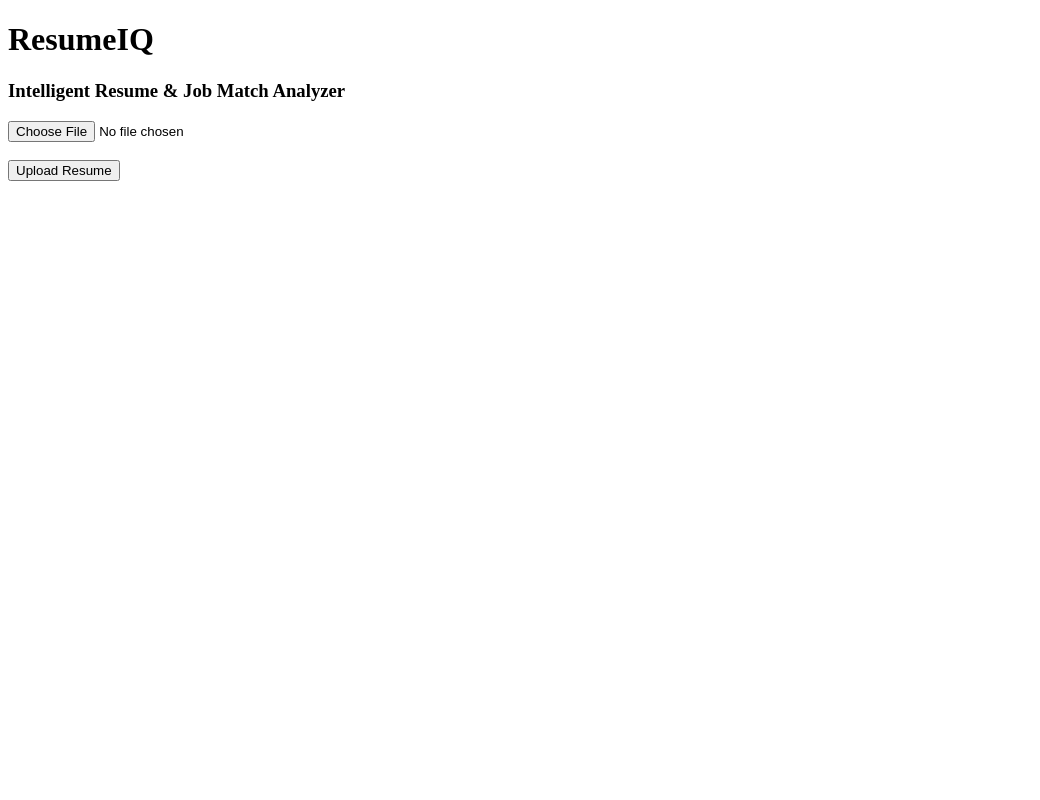
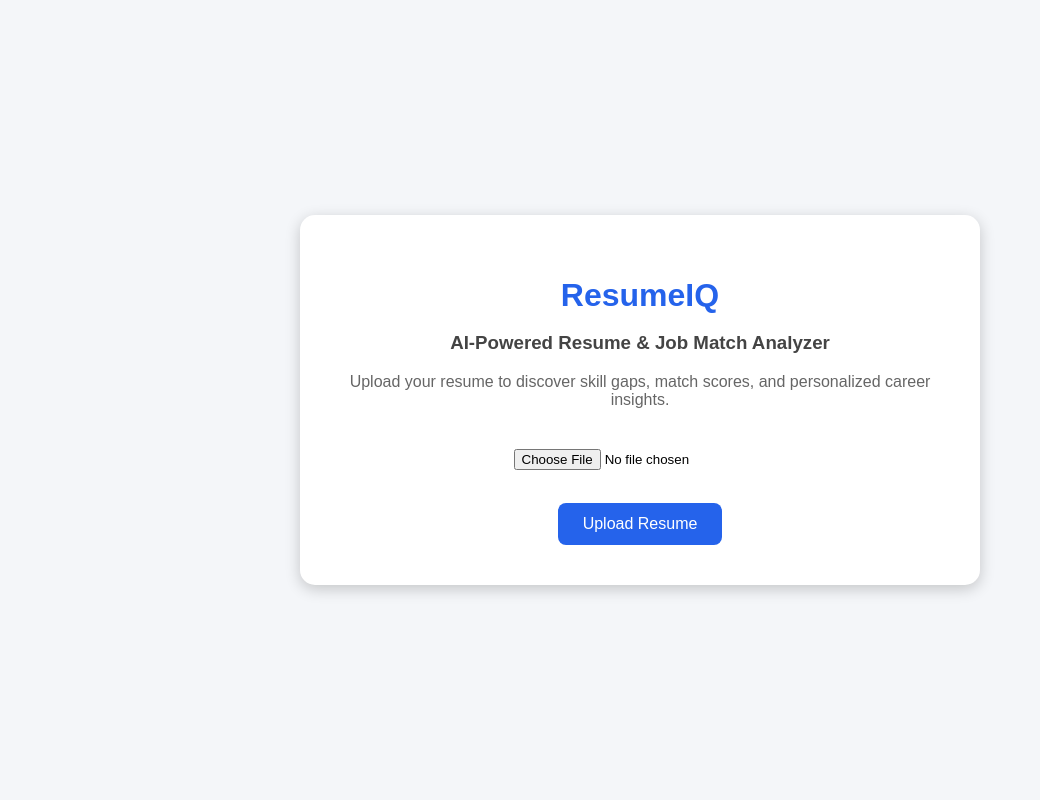
Before and after one commit to MadhuShree067/ResumeIQ, a Flask app: page / in a window 1280 px wide. Shown: the whole page, without its empty margins (0-1040 px from the left). Run offline with Flask 3, Linux system fonts and the light colour scheme.

Commit message:
Add professional UI and upload success page

```diff
--- a/app.py
+++ b/app.py
@@ -1,10 +1,38 @@
-from flask import Flask, render_template
+from flask import Flask, render_template, request
+import os
 
 app = Flask(__name__)
+
+UPLOAD_FOLDER = "uploads"
+app.config["UPLOAD_FOLDER"] = UPLOAD_FOLDER
+
 
 @app.route("/")
 def home():
     return render_template("index.html")
 
+
+@app.route("/upload", methods=["POST"])
+def upload():
+
+    file = request.files["resume"]
+
+    if file:
+
+        filepath = os.path.join(
+            app.config["UPLOAD_FOLDER"],
+            file.filename
+        )
+
+        file.save(filepath)
+
+        return render_template(
+            "success.html",
+            filename=file.filename
+        )
+
+    return "No file selected"
+
+
 if __name__ == "__main__":
     app.run(debug=True)
--- a/templates/index.html
+++ b/templates/index.html
@@ -2,18 +2,88 @@
 <html>
 <head>
     <title>ResumeIQ</title>
+
+    <style>
+
+        body{
+            font-family: Arial, sans-serif;
+            background-color: #f4f6f9;
+            display: flex;
+            justify-content: center;
+            align-items: center;
+            height: 100vh;
+            margin: 0;
+        }
+
+        .container{
+            background: white;
+            padding: 40px;
+            border-radius: 15px;
+            box-shadow: 0px 4px 15px rgba(0,0,0,0.2);
+            text-align: center;
+            width: 600px;
+        }
+
+        h1{
+            color: #2563eb;
+            margin-bottom: 10px;
+        }
+
+        h3{
+            color: #444;
+        }
+
+        p{
+            color: #666;
+            margin-bottom: 25px;
+        }
+
+        input[type="file"]{
+            margin: 15px;
+        }
+
+        button{
+            background-color: #2563eb;
+            color: white;
+            border: none;
+            padding: 12px 25px;
+            border-radius: 8px;
+            cursor: pointer;
+            font-size: 16px;
+        }
+
+        button:hover{
+            background-color: #1d4ed8;
+        }
+
+    </style>
+
 </head>
+
 <body>
 
-    <h1>ResumeIQ</h1>
+    <div class="container">
 
-    <h3>Intelligent Resume & Job Match Analyzer</h3>
+        <h1>ResumeIQ</h1>
 
-    <form>
-        <input type="file">
-        <br><br>
-        <button type="submit">Upload Resume</button>
-    </form>
+        <h3>AI-Powered Resume & Job Match Analyzer</h3>
+
+        <p>
+            Upload your resume to discover skill gaps,
+            match scores, and personalized career insights.
+        </p>
+
+        <form action="/upload" method="POST" enctype="multipart/form-data">
+
+            <input type="file" name="resume">
+
+            <br><br>
+
+            <button type="submit">Upload Resume</button>
+
+        </form>
+
+    </div>
 
 </body>
 </html>
```
Also changed, not shown: templates/success.html (added, +45 -0 lines), 1 other file.
